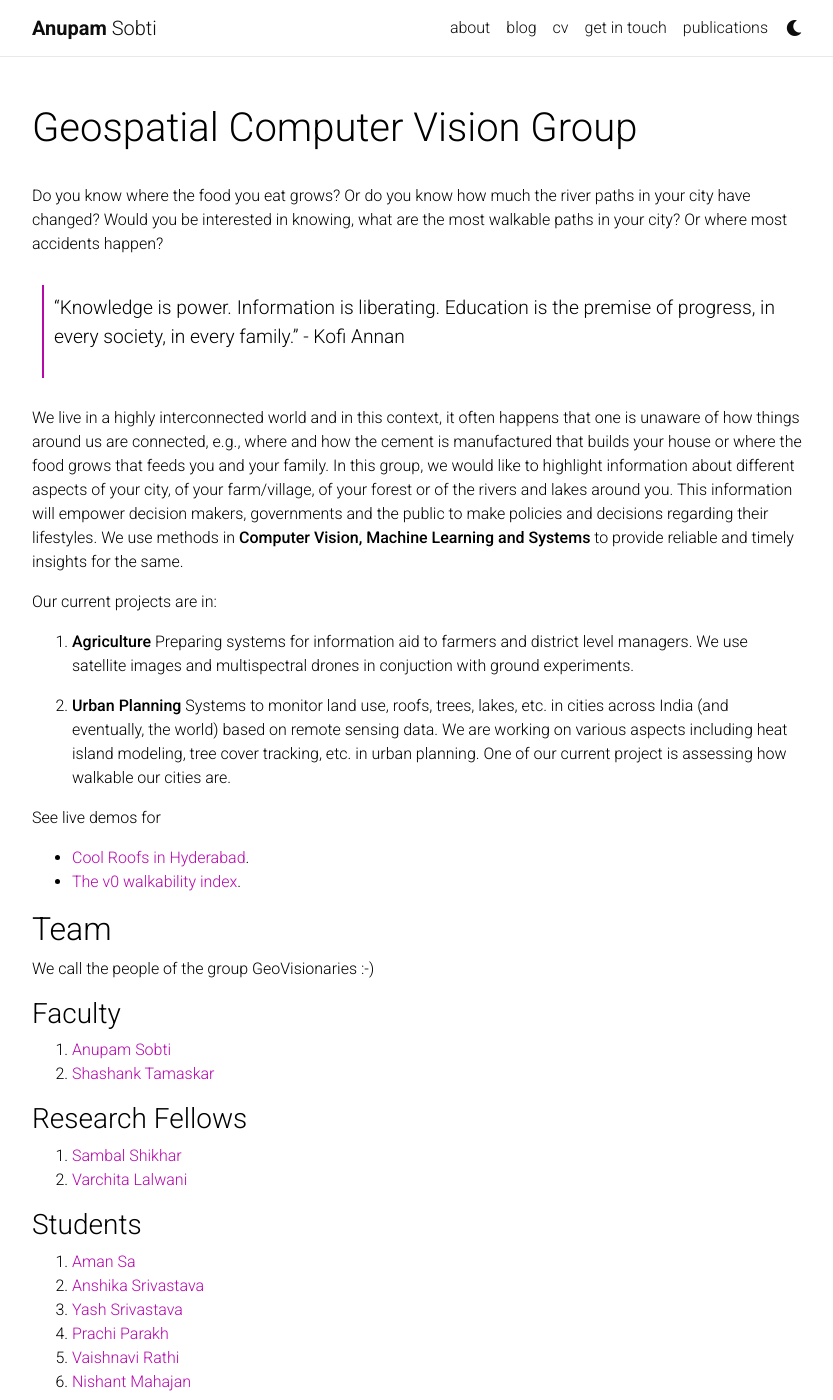
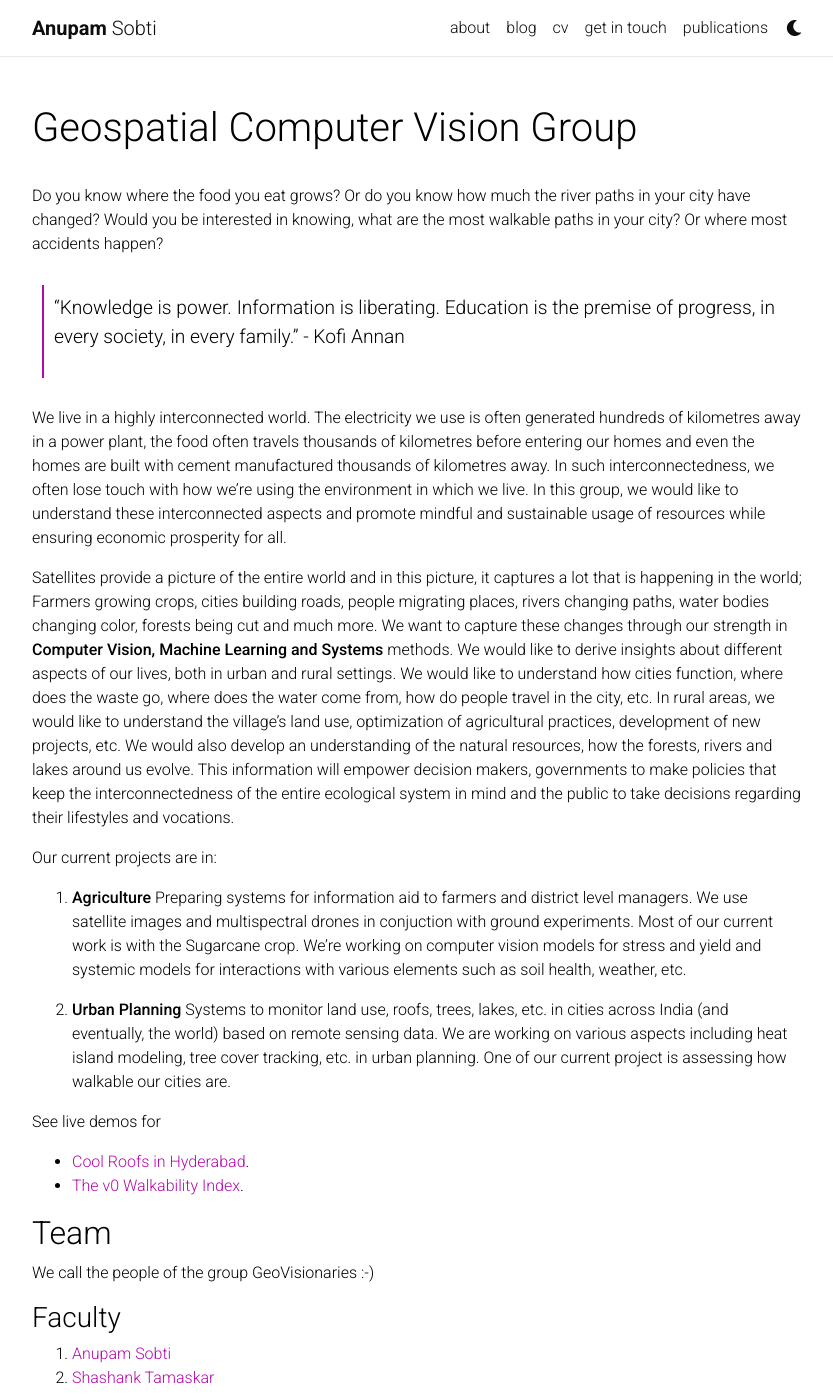
Before and after one commit to anupamsobti/anupamsobti.github.io, a Jekyll site: the page built from _pages/geospatial-computer-vision.md, in a window 1280 px wide and 1400 px high. Shown: the whole window, without its empty margins (223-1056 px from the left). Built offline with Jekyll 4.4.1, drawn with Linux system fonts in a browser that asks for light colours; nearby versions of some CDN libraries; comment, search, counter and statistics services are not loaded; a style sheet for code colours, icons or effects is not loaded.

Commit message:
Updated geospatial vision

```diff
--- a/_pages/geospatial-computer-vision.md
+++ b/_pages/geospatial-computer-vision.md
@@ -10,18 +10,22 @@ Do you know where the food you eat grows? Or do you know how much the river path
 
 > "Knowledge is power. Information is liberating. Education is the premise of progress, in every society, in every family." - Kofi Annan
 
-We live in a highly interconnected world and in this context, it often happens that one is unaware of how things around us are connected, e.g., where and how the cement is manufactured that builds your house or where the food grows that feeds you and your family. In this group, we would like to highlight information about different aspects of your city, of your farm/village, of your forest or of the rivers and lakes around you. This information will empower decision makers, governments and the public to make policies and decisions regarding their lifestyles. We use methods in **Computer Vision, Machine Learning and Systems** to provide reliable and timely insights for the same.
+We live in a highly interconnected world. The electricity we use is often generated hundreds of kilometres away in a power plant, the food often travels thousands of kilometres before entering our homes and even the homes are built with cement manufactured thousands of kilometres away. In such interconnectedness, we often lose touch with how we're using the environment in which we live. In this group, we would like to understand these interconnected aspects and promote mindful and sustainable usage of resources while ensuring economic prosperity for all.
+
+Satellites provide a picture of the entire world and in this picture, it captures a lot that is happening in the world; Farmers growing crops, cities building roads, people migrating places, rivers changing paths, water bodies changing color, forests being cut and much more. We want to capture these changes through our strength in **Computer Vision, Machine Learning and Systems** methods.
+<!--It often happens that one is unaware of how things around us are connected, e.g., where and how the cement is manufactured that builds your house or where the food grows that feeds you and your family. -->
+We would like to derive insights about different aspects of our lives, both in urban and rural settings. We would like to understand how cities function, where does the waste go, where does the water come from, how do people travel in the city, etc. In rural areas, we would like to understand the village's land use, optimization of agricultural practices, development of new projects, etc. We would also develop an understanding of the natural resources, how the forests, rivers and lakes around us evolve. This information will empower decision makers, governments to make policies that keep the interconnectedness of the entire ecological system in mind and the public to take decisions regarding their lifestyles and vocations.
 
 Our current projects are in:
 1. **Agriculture**
-Preparing systems for information aid to farmers and district level managers. We use satellite images and multispectral drones in conjuction with ground experiments.
+Preparing systems for information aid to farmers and district level managers. We use satellite images and multispectral drones in conjuction with ground experiments. Most of our current work is with the Sugarcane crop. We're working on computer vision models for stress and yield and systemic models for interactions with various elements such as soil health, weather, etc.
 
 2. **Urban Planning**
 Systems to monitor land use, roofs, trees, lakes, etc. in cities across India (and eventually, the world) based on remote sensing data. We are working on various aspects including heat island modeling, tree cover tracking, etc. in urban planning. One of our current project is assessing how walkable our cities are.
 
 See live demos for
 - [Cool Roofs in Hyderabad](http://43.204.103.176:8501/).
-- [The v0 walkability index](http://43.204.103.176:8502/).
+- [The v0 Walkability Index](http://43.204.103.176:8502/).
 
 ## Team
 
```
